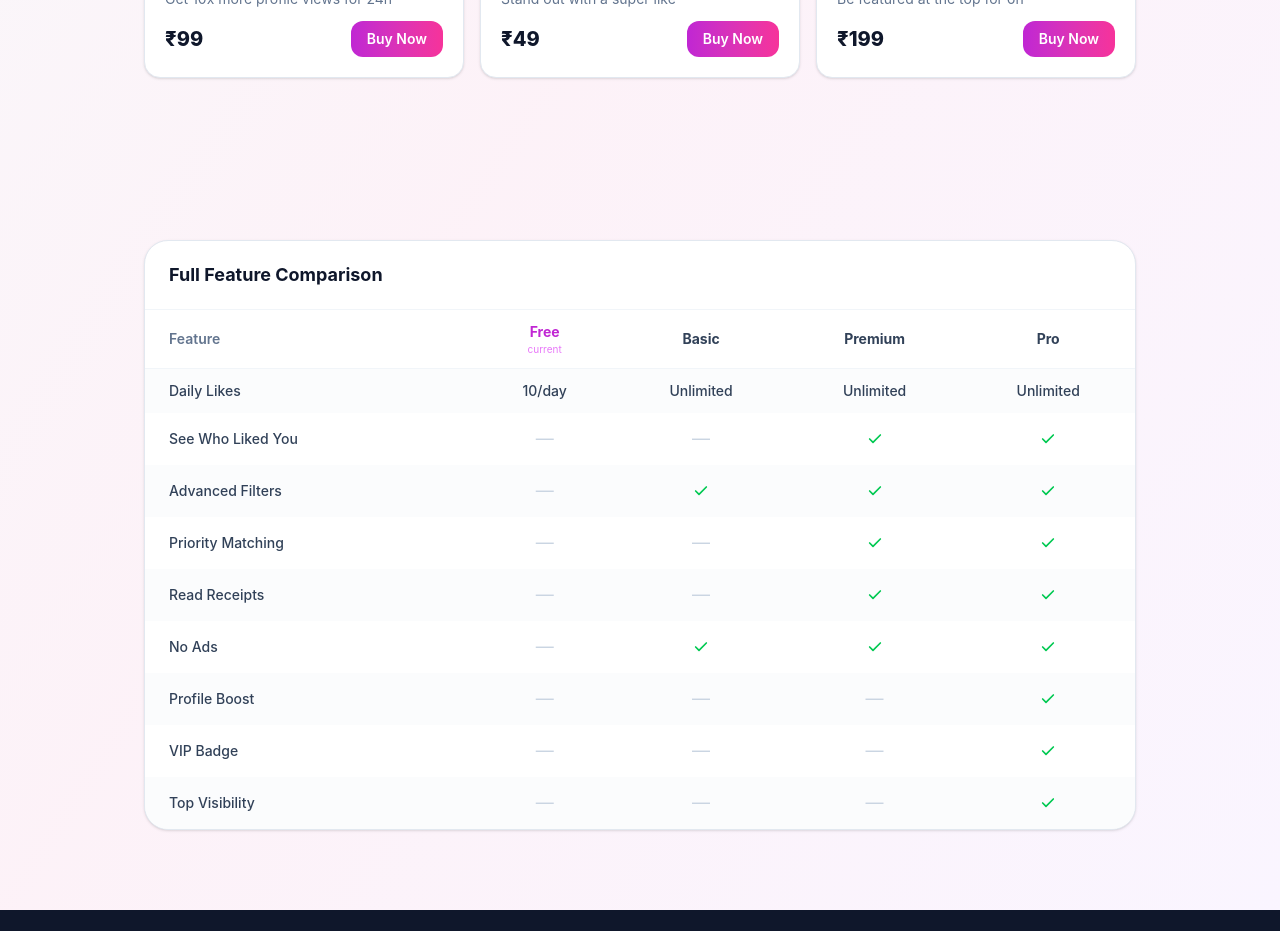
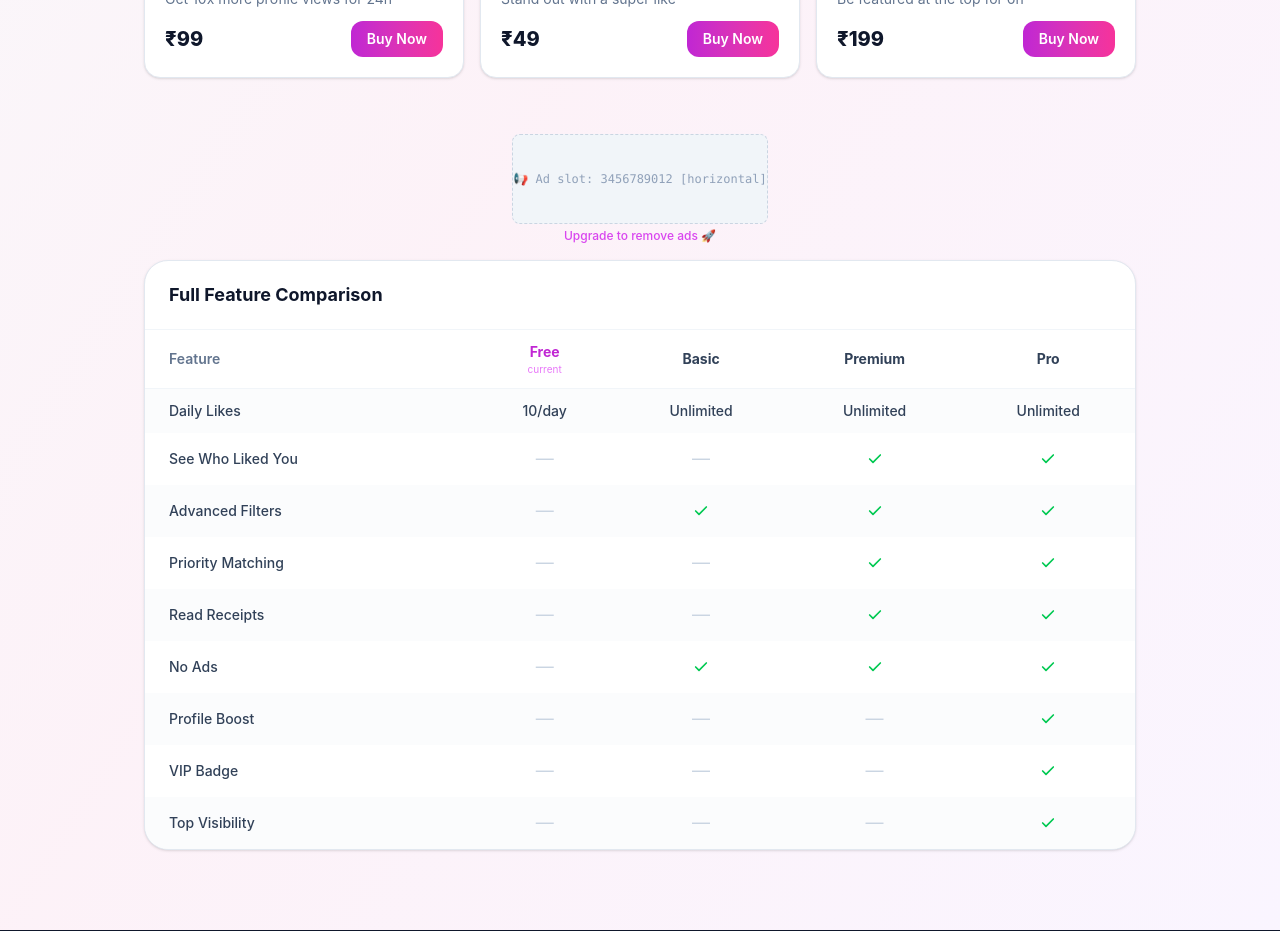
Before and after one commit to excelorashubh/EloviaLove, a React (Vite) app in the folder client/: page /pricing in a window 1280 px wide. Shown: the part 1020-1951 px from the top of the page. Built offline with nearby package versions, Linux system fonts and the light colour scheme; no server answers.

Commit message:
ads for free user

```diff
--- a/client/src/components/ads/AdUnit.jsx
+++ b/client/src/components/ads/AdUnit.jsx
@@ -5,8 +5,9 @@ const isProduction = typeof window !== 'undefined' &&
   window.location.hostname !== '127.0.0.1';
 
 /**
- * Base ad unit with lazy loading via IntersectionObserver.
- * Only renders on production (not localhost).
+ * Base ad unit.
+ * - Production: lazy-loads real AdSense unit via IntersectionObserver
+ * - Development: renders a labelled placeholder so layout is visible
  */
 const AdUnit = ({ slot, format = 'auto', style = {}, className = '' }) => {
   const ref = useRef(null);
@@ -24,14 +25,24 @@ const AdUnit = ({ slot, format = 'auto', style = {}, className = '' }) => {
   }, []);
 
   useEffect(() => {
-    if (!visible || pushed.current) return;
+    if (!isProduction || !visible || pushed.current) return;
     try {
       (window.adsbygoogle = window.adsbygoogle || []).push({});
       pushed.current = true;
     } catch (e) { /* ignore */ }
   }, [visible]);
 
-  if (!isProduction) return null;
+  // Dev placeholder — shows ad slot info so you can verify placement
+  if (!isProduction) {
+    return (
+      <div
+        className={`flex items-center justify-center bg-slate-100 border border-dashed border-slate-300 rounded-lg text-slate-400 text-xs font-mono select-none ${className}`}
+        style={{ minHeight: style.minHeight || style.height || 90, ...style }}
+      >
+        📢 Ad slot: {slot} [{format}]
+      </div>
+    );
+  }
 
   return (
     <div ref={ref} className={className}>
--- /dev/null
+++ b/client/src/components/ads/AdWrapper.jsx
@@ -0,0 +1,35 @@
+import { useAuth } from '../../context/AuthContext';
+
+/**
+ * AdWrapper — role-based ad gate.
+ *
+ * Rules:
+ *  - Guest (not logged in)  → show ads (treated as free)
+ *  - user.plan === 'free'   → show ads + optional upgrade nudge
+ *  - basic / premium / pro  → render nothing (ad-free experience)
+ */
+const AdWrapper = ({ children, showUpgradeNudge = false }) => {
+  const { user } = useAuth();
+
+  // Paid plans get a completely clean, ad-free experience
+  const isPaid = user && user.plan && user.plan !== 'free';
+  if (isPaid) return null;
+
+  return (
+    <div className="ad-wrapper">
+      {children}
+      {showUpgradeNudge && (
+        <p className="text-center text-xs text-slate-400 mt-1">
+          <a
+            href="/pricing"
+            className="text-primary-500 hover:text-primary-600 font-medium transition-colors"
+          >
+            Upgrade to remove ads 🚀
+          </a>
+        </p>
+      )}
+    </div>
+  );
+};
+
+export default AdWrapper;
--- a/client/src/pages/About.jsx
+++ b/client/src/pages/About.jsx
@@ -4,6 +4,7 @@ import { Link } from 'react-router-dom';
 import { Target, Heart, Shield, Users, Globe, ArrowRight } from 'lucide-react';
 import Navbar from '../components/layout/Navbar';
 import BannerAd from '../components/ads/BannerAd';
+import AdWrapper from '../components/ads/AdWrapper';
 
 const fadeIn = {
   hidden: { opacity: 0, y: 20 },
@@ -175,7 +176,9 @@ const About = () => {
 
       {/* Ad — between team and CTA */}
       <div className="py-4 bg-slate-50 flex justify-center">
-        <BannerAd slot="2345678901" />
+        <AdWrapper showUpgradeNudge>
+          <BannerAd slot="2345678901" />
+        </AdWrapper>
       </div>
 
       {/* CTA Section */}
--- a/client/src/pages/Discover.jsx
+++ b/client/src/pages/Discover.jsx
@@ -9,6 +9,7 @@ import { useAuth } from '../context/AuthContext';
 import api from '../services/api';
 import BackButton from '../components/BackButton';
 import InFeedAd from '../components/ads/InFeedAd';
+import AdWrapper from '../components/ads/AdWrapper';
 
 const INTERESTS_OPTIONS = [
   'Travel', 'Coffee', 'Dogs', 'Photography', 'Hiking', 'Music',
@@ -742,7 +743,9 @@ const Discover = () => {
                   <div key={profile._id}>
                     {/* InFeed ad every 5 profiles */}
                     {idx > 0 && idx % 5 === 0 && (
-                      <InFeedAd slot="4567890123" className="mb-3" />
+                      <AdWrapper>
+                        <InFeedAd slot="4567890123" className="mb-3" />
+                      </AdWrapper>
                     )}
                     <div className="bg-white rounded-2xl p-4 border border-pink-100 shadow-sm flex items-center gap-4">
                     <div className="relative shrink-0">
--- a/client/src/pages/Home.jsx
+++ b/client/src/pages/Home.jsx
@@ -4,6 +4,7 @@ import { Link } from 'react-router-dom';
 import { Heart, Star, Shield, Zap, MessageCircle, MapPin, Users, HeartHandshake, Quote } from 'lucide-react';
 import Navbar from '../components/layout/Navbar';
 import BannerAd from '../components/ads/BannerAd';
+import AdWrapper from '../components/ads/AdWrapper';
 
 const fadeIn = {
   hidden: { opacity: 0, y: 20 },
@@ -113,7 +114,9 @@ const Home = () => {
 
       {/* Ad — between hero and features */}
       <div className="py-4 bg-white flex justify-center">
-        <BannerAd slot="1234567890" />
+        <AdWrapper showUpgradeNudge>
+          <BannerAd slot="1234567890" />
+        </AdWrapper>
       </div>
 
       {/* Features Section */}
@@ -260,7 +263,9 @@ const Home = () => {
 
       {/* Ad — between testimonials and CTA */}
       <div className="py-4 bg-white flex justify-center">
-        <BannerAd slot="1234567891" />
+        <AdWrapper showUpgradeNudge>
+          <BannerAd slot="1234567891" />
+        </AdWrapper>
       </div>
 
       {/* CTA Section */}
--- a/client/src/pages/Pricing.jsx
+++ b/client/src/pages/Pricing.jsx
@@ -5,6 +5,7 @@ import { useNavigate } from 'react-router-dom';
 import { useAuth } from '../context/AuthContext';
 import api from '../services/api';
 import BannerAd from '../components/ads/BannerAd';
+import AdWrapper from '../components/ads/AdWrapper';
 
 const PLAN_META = {
   free:    { label: 'Free',    icon: Star,     price: 0,   gradient: 'from-slate-400 to-slate-500' },
@@ -453,7 +454,9 @@ const Pricing = () => {
 
         {/* Ad — above feature comparison */}
         <div className="py-4 flex justify-center">
-          <BannerAd slot="3456789012" />
+          <AdWrapper showUpgradeNudge>
+            <BannerAd slot="3456789012" />
+          </AdWrapper>
         </div>
 
         {/* Feature comparison table */}
```
